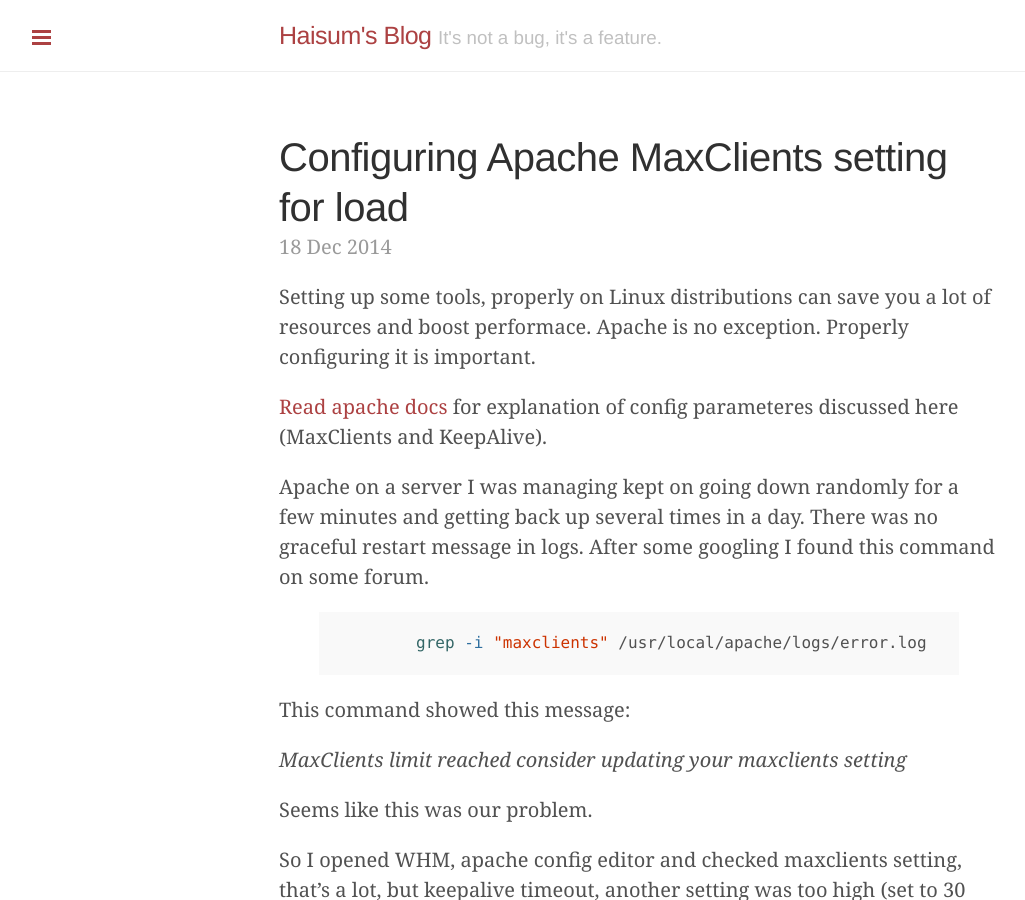
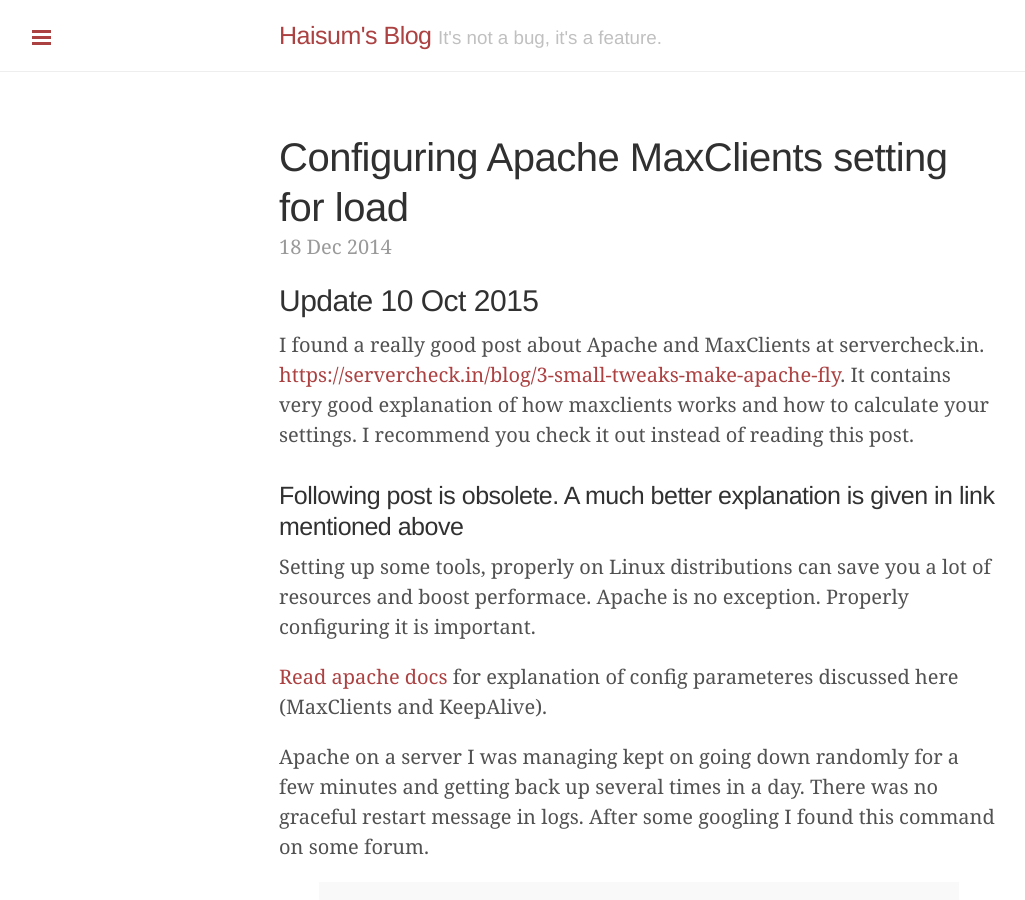
Before and after one commit to haisum/haisum.github.io, a Jekyll site: the page built from _posts/2014-12-18-configure-apache-maxclients-for-load.md, in a window 1280 px wide and 900 px high. Shown: the whole window, without its empty margins (1-1026 px from the left). Built offline with Jekyll 4.4.1, drawn with Linux system fonts in a browser that asks for light colours; Markdown is read by kramdown in place of the engine named in the settings; comment, search, counter and statistics services are not loaded.

Commit message:
Adding link to better post in maxclients

```diff
--- a/_posts/2014-12-18-configure-apache-maxclients-for-load.md
+++ b/_posts/2014-12-18-configure-apache-maxclients-for-load.md
@@ -2,6 +2,13 @@
 layout: post
 title: Configuring Apache MaxClients setting for load
 ---
+
+## Update 10 Oct 2015
+
+I found a really good post about Apache and MaxClients at servercheck.in. [https://servercheck.in/blog/3-small-tweaks-make-apache-fly](https://servercheck.in/blog/3-small-tweaks-make-apache-fly). It contains very good explanation of how maxclients works and how to calculate your settings. I recommend you check it out instead of reading this post.
+
+
+### Following post is obsolete. A much better explanation is given in link mentioned above
 
 Setting up some tools, properly on Linux distributions can save you a lot of resources and boost performace. Apache is no exception. Properly configuring it is important.
 
```
